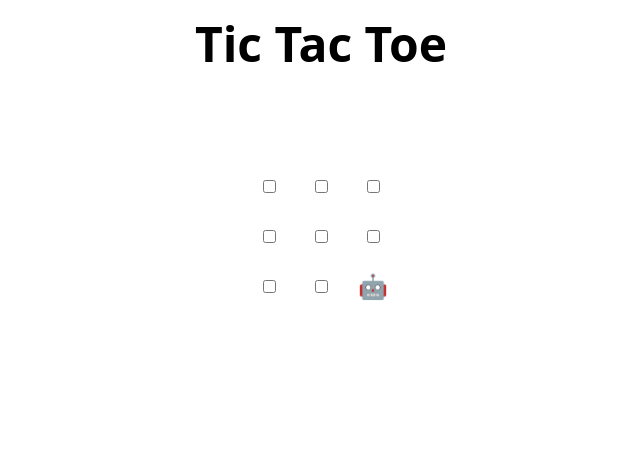
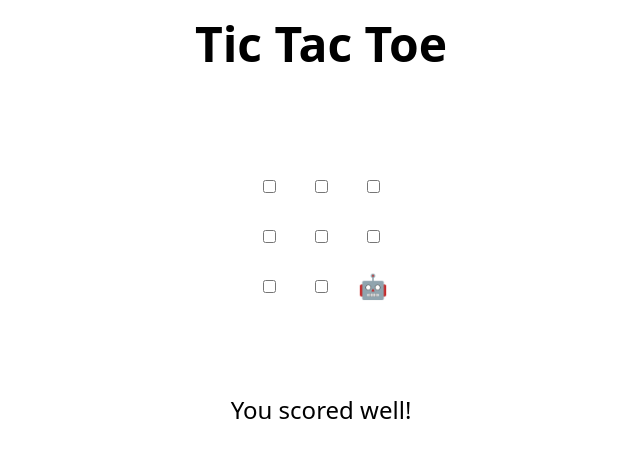
Before and after one commit to SKFazil4/skills-review-pull-requests, a plain HTML site: page index.html in a window 1280 px wide. Shown: the whole page, without its empty margins (319-959 px from the left). Drawn offline with Linux system fonts and the light colour scheme.

Commit message:
Update index.html
Added you scored well text

```diff
--- a/index.html
+++ b/index.html
@@ -48,7 +48,7 @@
 </table>
 
 <h2 hidden>Game over, refresh to play again 🧑‍💻 🤖!</h2>
-
+<p> You scored well! </p>
 <script>
   // Initialization
   const boxes = Array.from(document.querySelectorAll("td"));
```
